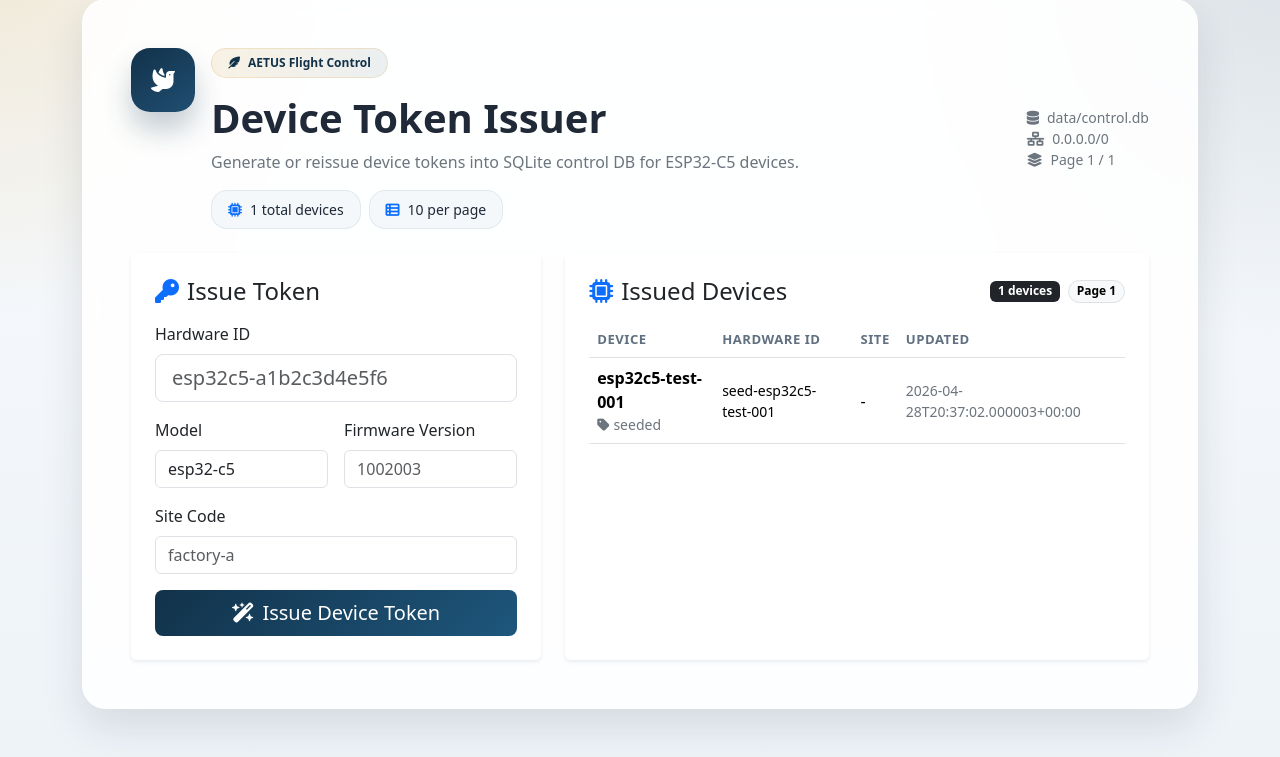
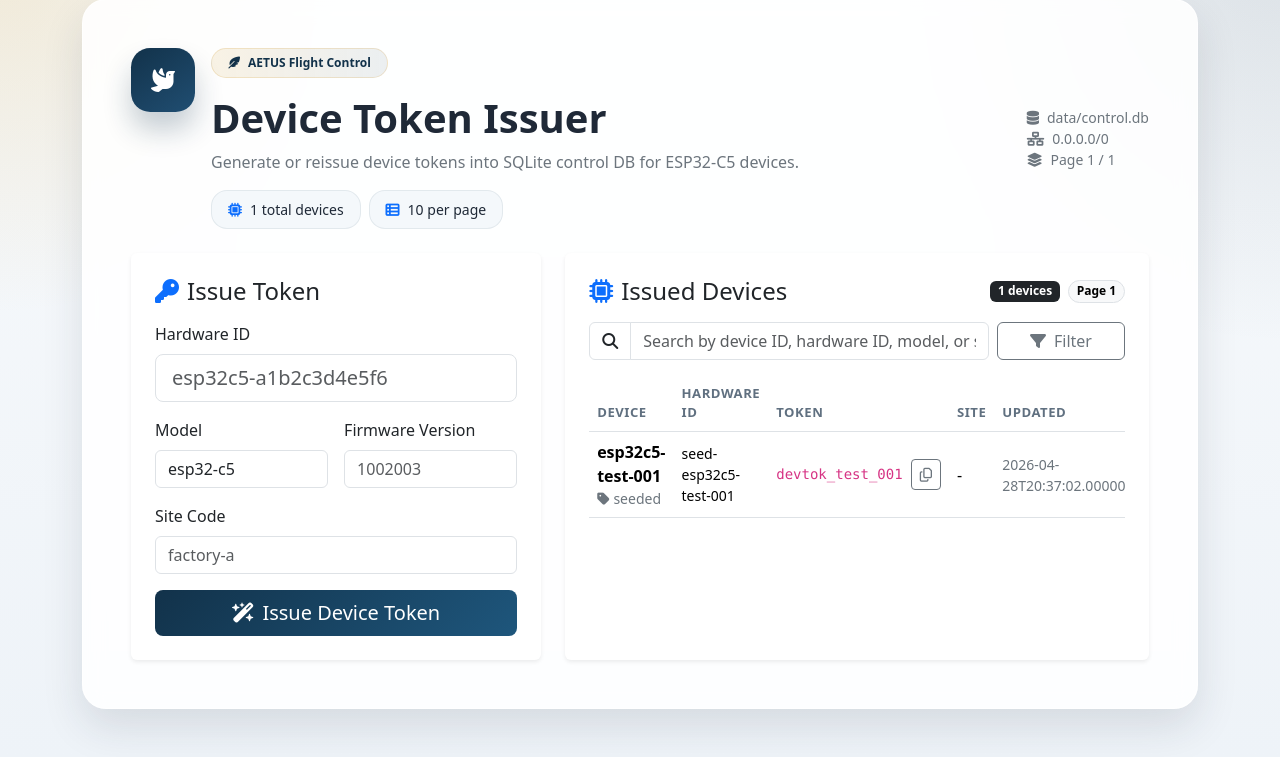
Before and after one commit to donghoonpark/aetus, a FastAPI app: page /admin/devices in a window 1280 px wide. Shown: the part 49-806 px from the top of the page. Run offline with FastAPI, Linux system fonts and the light colour scheme; data comes from the database, SQL or seed files in the repository; parts of the project's set-up code (start-up, migrations or seed data) failed here and were passed over; some libraries are stand-ins or nearby versions.

Commit message:
Expand admin tooling and ingest edge-case coverage

```diff
--- a/services/ingest-api/src/aetus_ingest/app.py
+++ b/services/ingest-api/src/aetus_ingest/app.py
@@ -46,16 +46,17 @@ def create_app(
         flash_message: str | None,
         issued_device: DeviceRecord | None,
         page: int,
+        query: str = "",
     ) -> HTMLResponse:
         settings: Settings = app.state.settings
         control_db: ControlDB = app.state.control_db
         current_page = max(page, 1)
-        total_devices = await control_db.count_devices_readonly()
+        total_devices = await control_db.count_devices_readonly(query=query)
         total_pages = max(ceil(total_devices / ADMIN_PAGE_SIZE), 1)
         if current_page > total_pages:
             current_page = total_pages
         offset = (current_page - 1) * ADMIN_PAGE_SIZE
-        devices = await control_db.list_devices_readonly(limit=ADMIN_PAGE_SIZE, offset=offset)
+        devices = await control_db.list_devices_readonly(limit=ADMIN_PAGE_SIZE, offset=offset, query=query)
         return templates.TemplateResponse(
             request,
             "admin_devices.html",
@@ -73,6 +74,7 @@ def create_app(
                 "has_next": current_page < total_pages,
                 "previous_page": current_page - 1,
                 "next_page": current_page + 1,
+                "search_query": query,
             },
         )
 
@@ -201,8 +203,12 @@ def create_app(
         )
 
     @app.get("/admin/devices", response_class=HTMLResponse)
-    async def admin_devices(request: Request, page: int = Query(1, ge=1)) -> HTMLResponse:
-        return await render_admin_devices_page(request, flash_message=None, issued_device=None, page=page)
+    async def admin_devices(
+        request: Request,
+        page: int = Query(1, ge=1),
+        q: str = Query("", max_length=100),
+    ) -> HTMLResponse:
+        return await render_admin_devices_page(request, flash_message=None, issued_device=None, page=page, query=q)
 
     @app.post("/admin/devices/issue", response_class=HTMLResponse)
     async def admin_issue_device(
@@ -212,6 +218,7 @@ def create_app(
         firmware_version: int | None = Form(None),
         site_code: str | None = Form(None),
         page: int = Form(1),
+        search_query: str = Form(""),
     ) -> HTMLResponse:
         control_db: ControlDB = app.state.control_db
         issued = await control_db.issue_device_token(
@@ -225,6 +232,7 @@ def create_app(
             flash_message="Device token has been issued successfully.",
             issued_device=issued,
             page=page,
+            query=search_query,
         )
 
     return app
--- a/services/ingest-api/src/aetus_ingest/control_db.py
+++ b/services/ingest-api/src/aetus_ingest/control_db.py
@@ -116,26 +116,38 @@ class ControlDB:
             row = await cursor.fetchone()
             return row is not None
 
-    async def count_devices_readonly(self) -> int:
+    async def count_devices_readonly(self, *, query: str | None = None) -> int:
         async with aiosqlite.connect(self._readonly_uri(), uri=True) as conn:
             conn.row_factory = sqlite3.Row
             await self._configure_connection_async(conn, readonly=True)
-            cursor = await conn.execute("SELECT COUNT(*) AS count FROM devices")
+            where_clause, params = self._search_clause(query)
+            cursor = await conn.execute(
+                f"SELECT COUNT(*) AS count FROM devices{where_clause}",
+                params,
+            )
             row = await cursor.fetchone()
         return 0 if row is None else int(row["count"])
 
-    async def list_devices_readonly(self, *, limit: int = 20, offset: int = 0) -> list[DeviceRecord]:
+    async def list_devices_readonly(
+        self,
+        *,
+        limit: int = 20,
+        offset: int = 0,
+        query: str | None = None,
+    ) -> list[DeviceRecord]:
         async with aiosqlite.connect(self._readonly_uri(), uri=True) as conn:
             conn.row_factory = sqlite3.Row
             await self._configure_connection_async(conn, readonly=True)
+            where_clause, params = self._search_clause(query)
             cursor = await conn.execute(
-                """
+                f"""
                 SELECT device_id, hardware_id, token, model, firmware_version, site_code, created_at, updated_at
                 FROM devices
+                {where_clause}
                 ORDER BY created_at DESC, device_id DESC
                 LIMIT ? OFFSET ?
                 """,
-                (limit, offset),
+                (*params, limit, offset),
             )
             rows = await cursor.fetchall()
         return [self._row_to_record(row) for row in rows]
@@ -238,6 +250,22 @@ class ControlDB:
         return f"file:{self.path}?mode=ro&cache=shared"
 
     @staticmethod
+    def _search_clause(query: str | None) -> tuple[str, tuple[str, ...]]:
+        if not query:
+            return "", ()
+        needle = f"%{query.strip().lower()}%"
+        return (
+            """
+            WHERE
+                lower(device_id) LIKE ?
+                OR lower(hardware_id) LIKE ?
+                OR lower(COALESCE(model, '')) LIKE ?
+                OR lower(COALESCE(site_code, '')) LIKE ?
+            """,
+            (needle, needle, needle, needle),
+        )
+
+    @staticmethod
     def _configure_connection(conn: sqlite3.Connection) -> None:
         conn.execute("PRAGMA journal_mode=WAL;")
         conn.execute("PRAGMA synchronous=NORMAL;")
--- a/services/ingest-api/src/aetus_ingest/templates/admin_devices.html
+++ b/services/ingest-api/src/aetus_ingest/templates/admin_devices.html
@@ -34,6 +34,12 @@
       .token-box {
         font-family: "SFMono-Regular", Menlo, monospace;
         word-break: break-all;
+      }
+      .token-inline {
+        max-width: 24rem;
+        overflow: hidden;
+        text-overflow: ellipsis;
+        white-space: nowrap;
       }
       .badge-soft {
         background: rgba(13, 110, 253, 0.12);
@@ -83,6 +89,9 @@
       }
       .btn-primary:hover {
         background: linear-gradient(135deg, #0f2b3f, #184a6d);
+      }
+      .device-row-highlight {
+        background: linear-gradient(90deg, rgba(207, 157, 46, 0.12), rgba(207, 157, 46, 0.02));
       }
     </style>
   </head>
@@ -140,6 +149,7 @@
                 <h2 class="h4 mb-3"><i class="fa-solid fa-key me-2 text-primary"></i>Issue Token</h2>
                 <form method="post" action="/admin/devices/issue" class="row g-3">
                   <input type="hidden" name="page" value="{{ current_page }}">
+                  <input type="hidden" name="search_query" value="{{ search_query }}">
                   <div class="col-12">
                     <label class="form-label">Hardware ID</label>
                     <input name="hardware_id" class="form-control form-control-lg" placeholder="esp32c5-a1b2c3d4e5f6" required>
@@ -175,19 +185,39 @@
                     <span class="badge rounded-pill text-bg-light border">Page {{ current_page }}</span>
                   </div>
                 </div>
+                <form method="get" action="/admin/devices" class="row g-2 mb-3">
+                  <input type="hidden" name="page" value="1">
+                  <div class="col-sm-9">
+                    <div class="input-group">
+                      <span class="input-group-text bg-white"><i class="fa-solid fa-magnifying-glass"></i></span>
+                      <input
+                        name="q"
+                        class="form-control"
+                        placeholder="Search by device ID, hardware ID, model, or site"
+                        value="{{ search_query }}"
+                      >
+                    </div>
+                  </div>
+                  <div class="col-sm-3 d-grid">
+                    <button type="submit" class="btn btn-outline-secondary">
+                      <i class="fa-solid fa-filter me-2"></i>Filter
+                    </button>
+                  </div>
+                </form>
                 <div class="table-responsive">
                   <table class="table align-middle">
                     <thead>
                       <tr>
                         <th>Device</th>
                         <th>Hardware ID</th>
+                        <th>Token</th>
                         <th>Site</th>
                         <th>Updated</th>
                       </tr>
                     </thead>
                     <tbody>
                       {% for device in devices %}
-                      <tr>
+                      <tr class="{% if issued_device and issued_device.device_id == device.device_id %}device-row-highlight{% endif %}">
                         <td>
                           <div class="fw-semibold">{{ device.device_id }}</div>
                           <div class="small text-secondary">
@@ -195,12 +225,25 @@
                           </div>
                         </td>
                         <td class="small">{{ device.hardware_id }}</td>
+                        <td>
+                          <div class="d-flex align-items-center gap-2">
+                            <code class="small token-inline mb-0">{{ device.token }}</code>
+                            <button
+                              type="button"
+                              class="btn btn-sm btn-outline-secondary"
+                              data-copy-token="{{ device.token }}"
+                              title="Copy token"
+                            >
+                              <i class="fa-regular fa-copy"></i>
+                            </button>
+                          </div>
+                        </td>
                         <td>{{ device.site_code or "-" }}</td>
                         <td class="small text-secondary">{{ device.updated_at }}</td>
                       </tr>
                       {% else %}
                       <tr>
-                        <td colspan="4" class="text-center text-secondary py-4">
+                        <td colspan="5" class="text-center text-secondary py-4">
                           <i class="fa-regular fa-folder-open fa-2x mb-2 d-block"></i>
                           No device tokens have been issued yet.
                         </td>
@@ -214,17 +257,17 @@
                 <nav aria-label="Issued devices pages" class="mt-3">
                   <ul class="pagination pagination-sm justify-content-end mb-0">
                     <li class="page-item {% if not has_previous %}disabled{% endif %}">
-                      <a class="page-link" href="/admin/devices?page={{ previous_page }}" aria-label="Previous">
+                      <a class="page-link" href="/admin/devices?page={{ previous_page }}&q={{ search_query|urlencode }}" aria-label="Previous">
                         <i class="fa-solid fa-chevron-left"></i>
                       </a>
                     </li>
                     {% for page_number in range(1, total_pages + 1) %}
                     <li class="page-item {% if page_number == current_page %}active{% endif %}">
-                      <a class="page-link" href="/admin/devices?page={{ page_number }}">{{ page_number }}</a>
+                      <a class="page-link" href="/admin/devices?page={{ page_number }}&q={{ search_query|urlencode }}">{{ page_number }}</a>
                     </li>
                     {% endfor %}
                     <li class="page-item {% if not has_next %}disabled{% endif %}">
-                      <a class="page-link" href="/admin/devices?page={{ next_page }}" aria-label="Next">
+                      <a class="page-link" href="/admin/devices?page={{ next_page }}&q={{ search_query|urlencode }}" aria-label="Next">
                         <i class="fa-solid fa-chevron-right"></i>
                       </a>
                     </li>
@@ -237,5 +280,23 @@
         </div>
       </div>
     </div>
+    <script>
+      document.querySelectorAll("[data-copy-token]").forEach((button) => {
+        button.addEventListener("click", async () => {
+          const token = button.getAttribute("data-copy-token");
+          if (!token) {
+            return;
+          }
+          await navigator.clipboard.writeText(token);
+          const icon = button.querySelector("i");
+          if (icon) {
+            icon.className = "fa-solid fa-check";
+            window.setTimeout(() => {
+              icon.className = "fa-regular fa-copy";
+            }, 1400);
+          }
+        });
+      });
+    </script>
   </body>
   </html>
```
Also changed, not shown: services/ingest-api/tests/e2e/test_postgres_pipeline.py (+56 -19 lines), services/ingest-api/tests/helpers/nanopb_mock_device.py (+13 -7 lines), services/ingest-api/tests/unit/test_ingest.py (+55 -0 lines), 4 other files.
